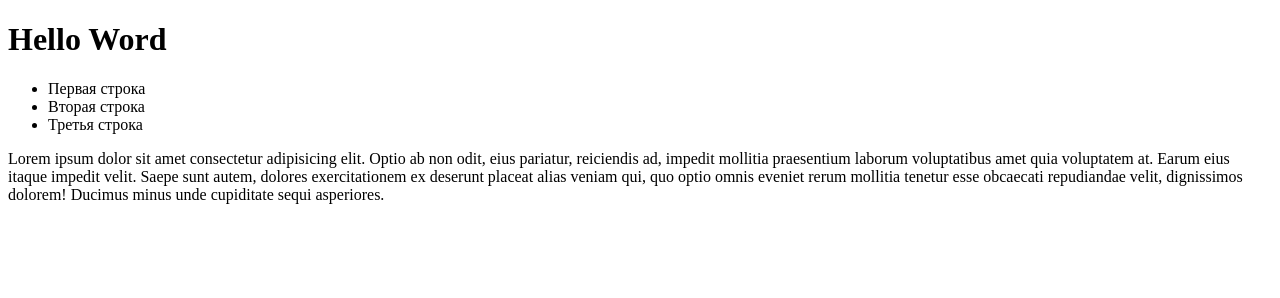
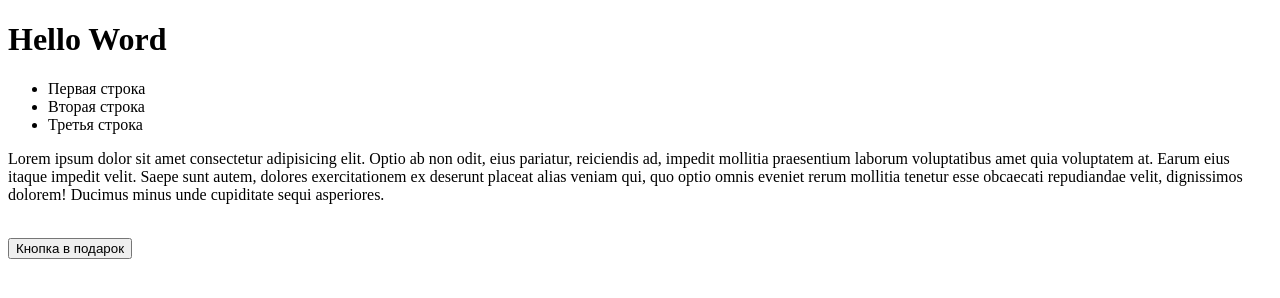
Before and after one commit to JSBoris/-Git_Workshops, a plain HTML site: page index.html in a window 1280 px wide. Drawn offline with Linux system fonts and the light colour scheme.

Commit message:
Update index.html (#2)
Добавили кнопку

```diff
--- a/index.html
+++ b/index.html
@@ -21,6 +21,8 @@
         mollitia tenetur esse obcaecati repudiandae velit, dignissimos dolorem! Ducimus minus unde cupiditate sequi
         asperiores.
     </p>
+    <br>
+    <button>Кнопка в подарок</button>
 
 
 </body>
```
